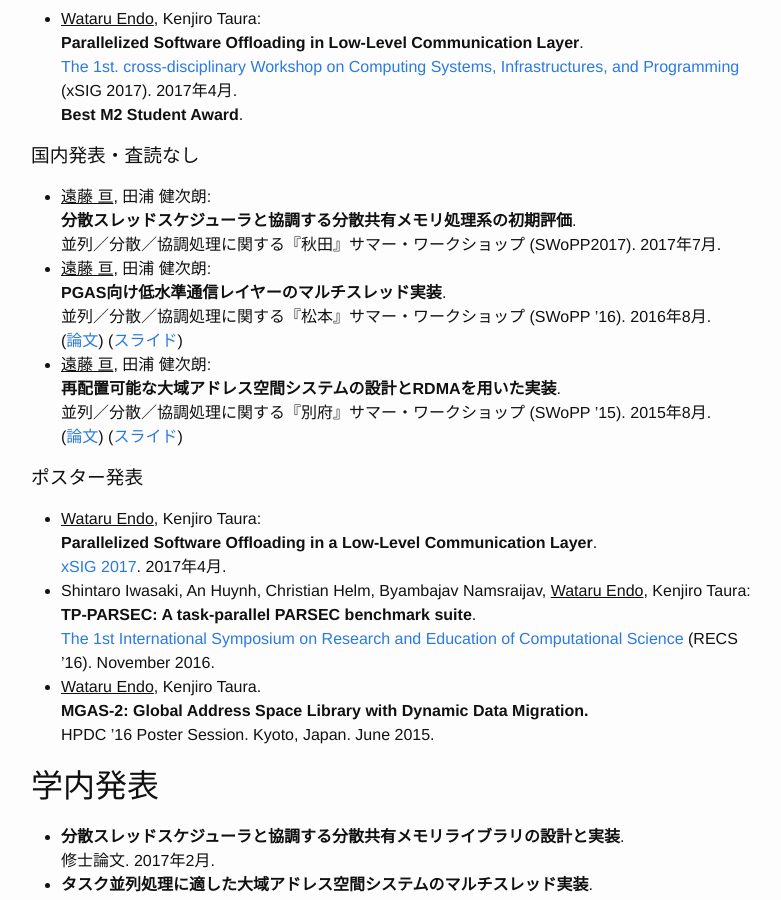
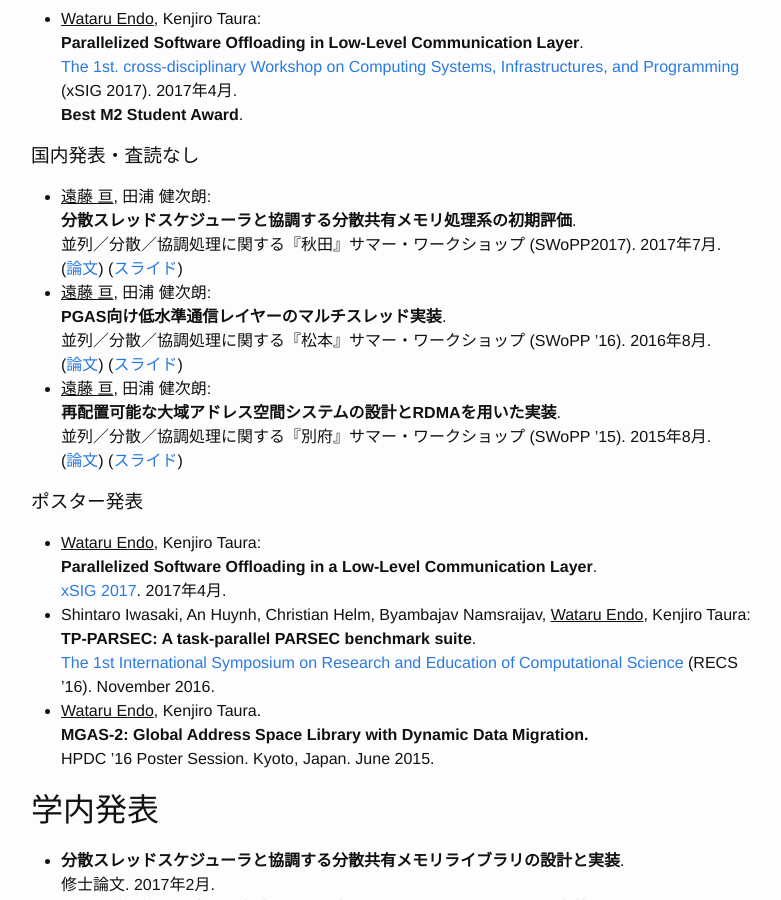
Before and after one commit to endowataru/endowataru.github.io, a Jekyll site: the page built from ja.md, in a window 1280 px wide and 900 px high, scrolled down 470 px. Shown: the whole window, without its empty margins (239-1020 px from the left). Built offline with Jekyll 4.4.1, drawn with Linux system fonts in a browser that asks for light colours.

Commit message:
Add SWoPP2017 slides

```diff
--- a/ja.md
+++ b/ja.md
@@ -32,6 +32,8 @@ __遠藤 亘 (えんどう わたる)__
 - <u>遠藤 亘</u>, 田浦 健次朗:
   __分散スレッドスケジューラと協調する分散共有メモリ処理系の初期評価__.
   並列／分散／協調処理に関する『秋田』サマー・ワークショップ (SWoPP2017). 2017年7月.
+  ([論文](http://id.nii.ac.jp/1001/00182710/))
+  ([スライド](/pub/20170728_swopp17_slides.pdf))
 - <u>遠藤 亘</u>, 田浦 健次朗:
   __PGAS向け低水準通信レイヤーのマルチスレッド実装__.
   並列／分散／協調処理に関する『松本』サマー・ワークショップ (SWoPP ’16). 2016年8月.
```
Also changed, not shown: 1 other file.
